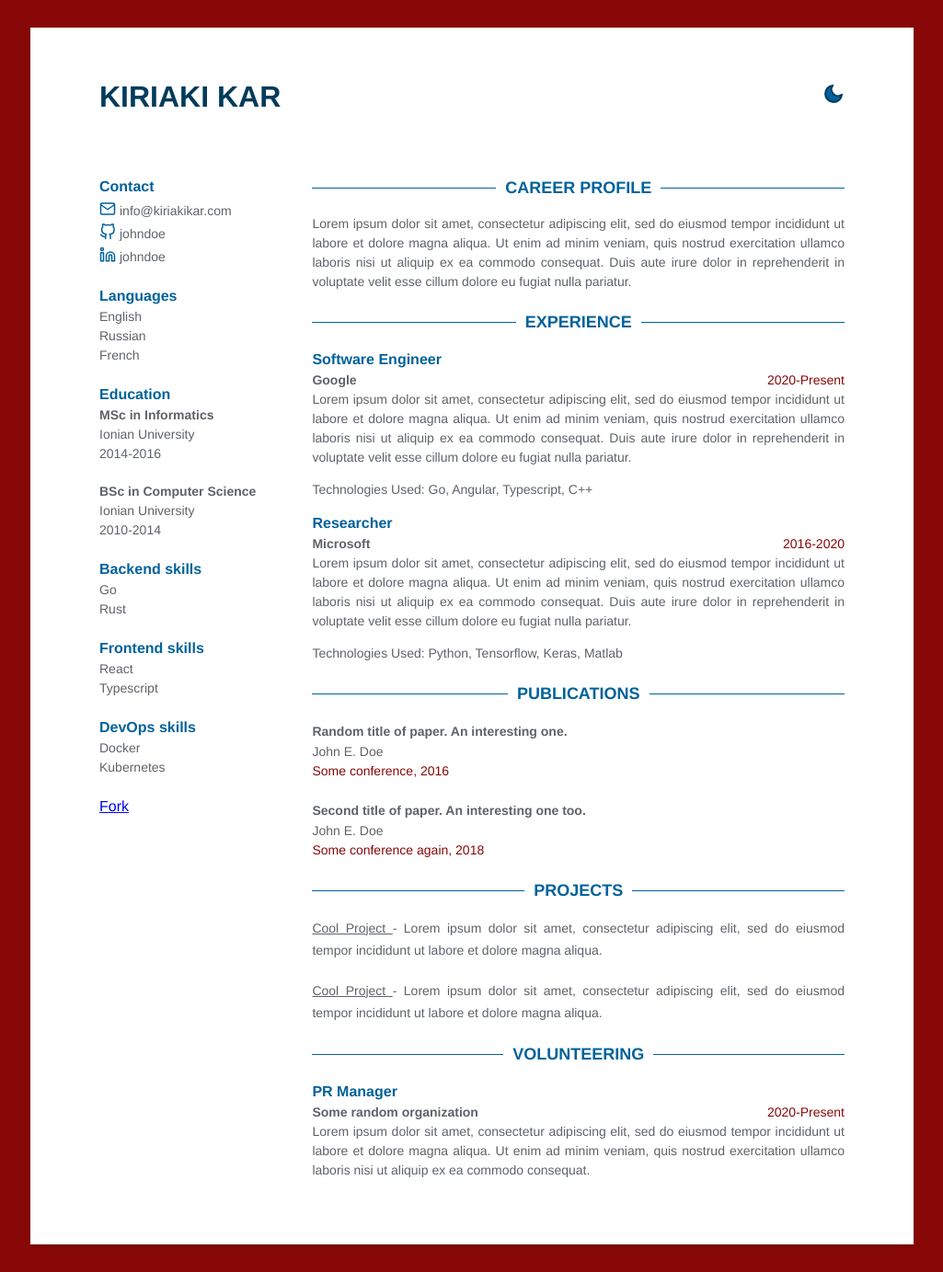
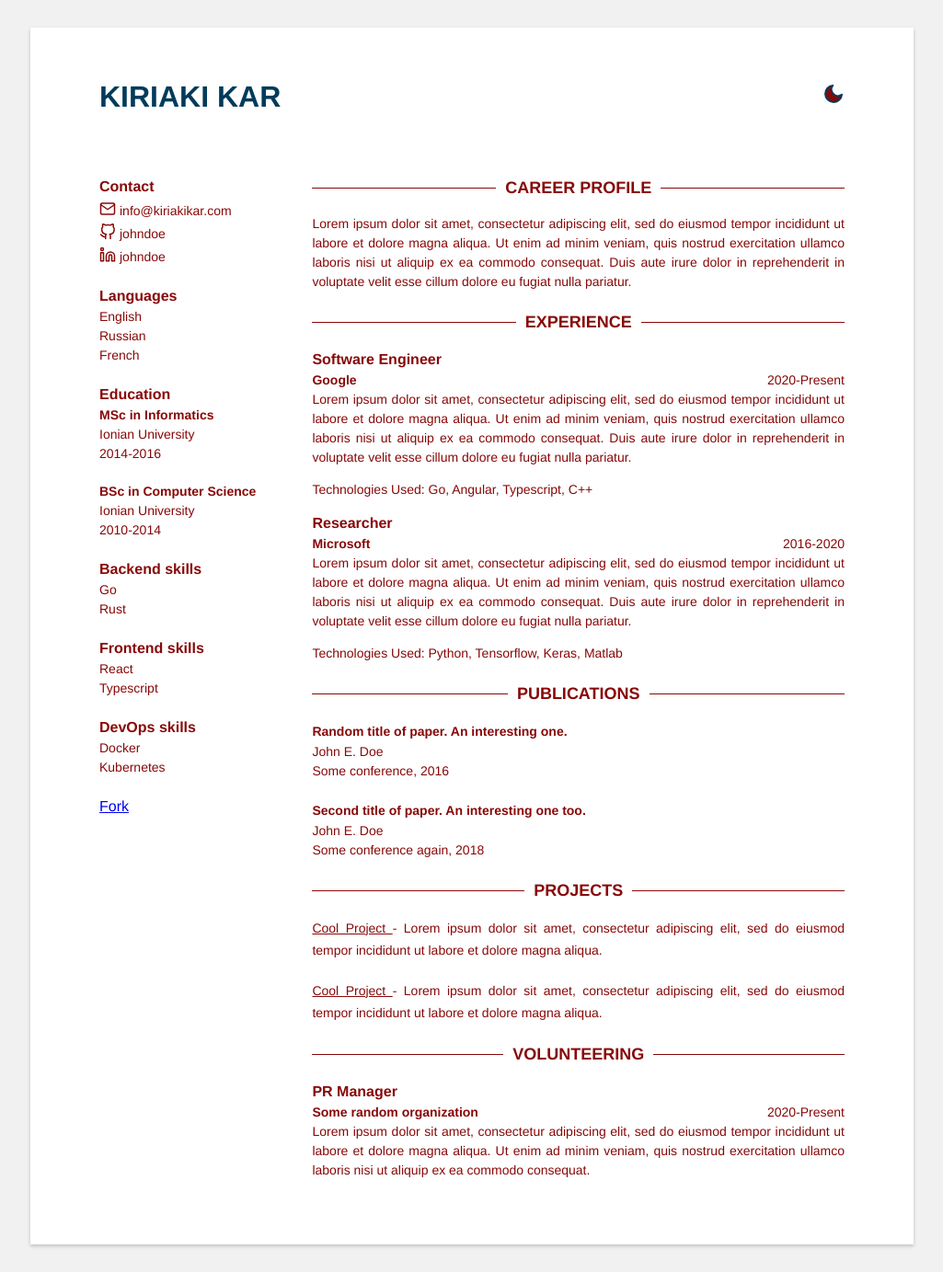
Before and after one commit to Stavrospanakakis/jekyll-cv, a Jekyll site: the page built from index.html, in a window 1280 px wide. Shown: the whole page at 92% size, without its empty margins (127-1152 px from the left). Built offline with Jekyll 4.4.1, drawn with Linux system fonts in a browser that asks for light colours.

Commit message:
Update red.scss

```diff
--- a/_sass/skins/red.scss
+++ b/_sass/skins/red.scss
@@ -1,9 +1,9 @@
 :root {
-    --bg-color: #880808;
+    --bg-color: #f1f1f1;
     --bg-color-cv: #ffffff;
-    --fg-color: #00629b;
+    --fg-color: #880808;
     --fg-color-dark: #023b5b;
-    --fg-color-body: #5e6369;
+    --fg-color-body: #880808;
     --fg-color-title-sm: #880808;
 
 }
```
